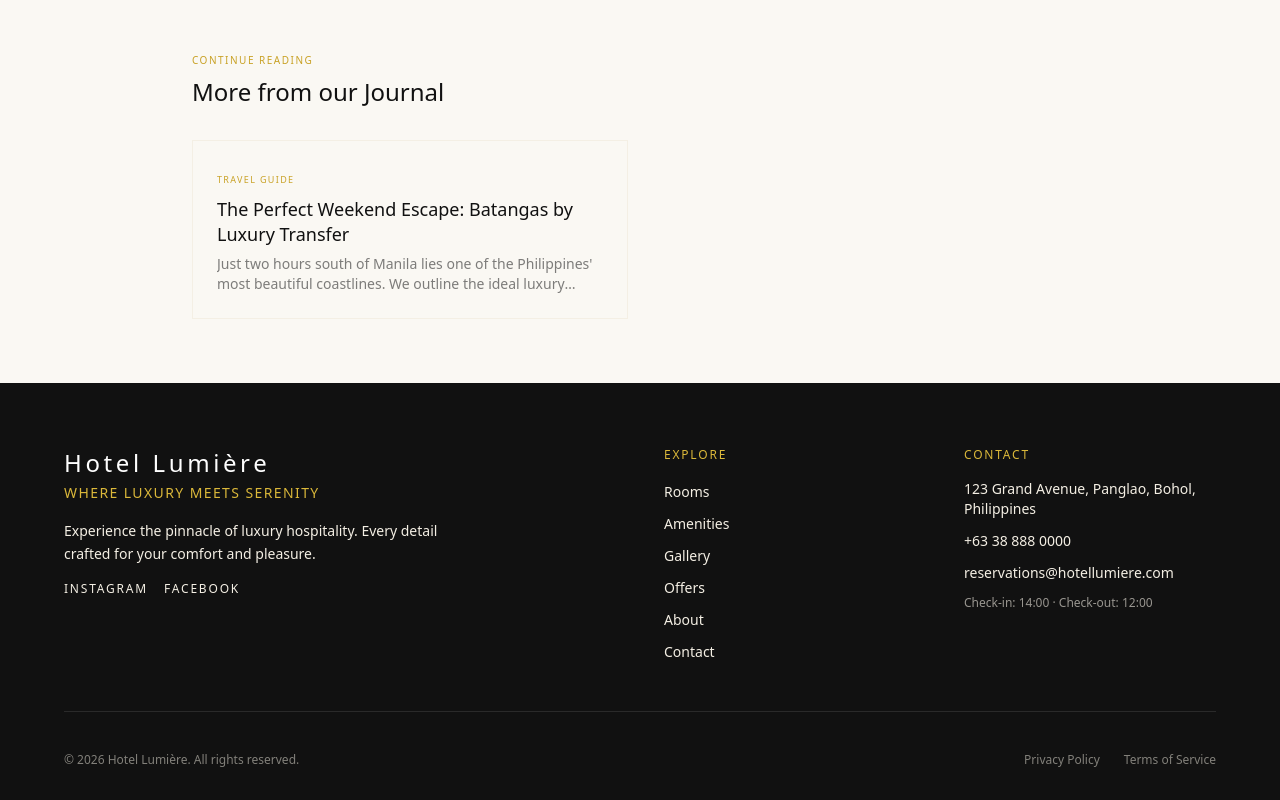
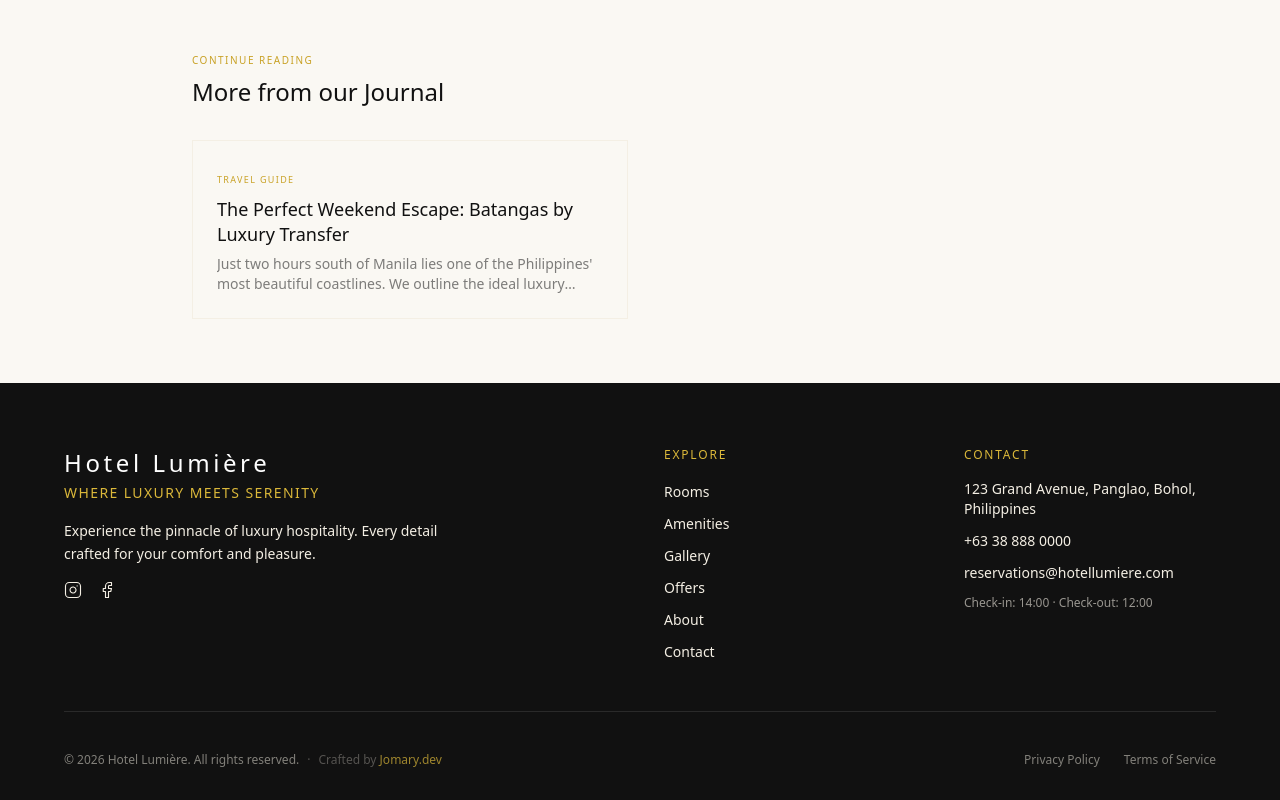
Before and after one commit to valmoresjomary10-rgb/hotel-booking-demo, a Next.js app: page /blog/ultimate-guide-to-manila-luxury in a window 1280 px wide. Shown: the part 1759-2559 px from the top of the page. Built offline with nearby package versions, Linux system fonts and the light colour scheme; no server answers.

Commit message:
feat: social icons in footer, add Jomary.dev signature

```diff
--- a/src/components/layout/Footer.tsx
+++ b/src/components/layout/Footer.tsx
@@ -26,11 +26,11 @@ export default function Footer() {
             </p>
             {/* Socials */}
             <div className="flex gap-4">
-              <a href={siteConfig.socials.instagram} aria-label="Follow us on Instagram" target="_blank" rel="noopener noreferrer" className="font-accent text-xs tracking-widest text-cream-200 hover:text-gold-400 transition-colors uppercase">
-                Instagram
+              <a href={siteConfig.socials.instagram} aria-label="Follow us on Instagram" target="_blank" rel="noopener noreferrer" className="text-cream-200 hover:text-gold-400 transition-colors">
+                <svg xmlns="http://www.w3.org/2000/svg" width="18" height="18" viewBox="0 0 24 24" fill="none" stroke="currentColor" strokeWidth="1.5" strokeLinecap="round" strokeLinejoin="round"><rect width="20" height="20" x="2" y="2" rx="5" ry="5"/><path d="M16 11.37A4 4 0 1 1 12.63 8 4 4 0 0 1 16 11.37z"/><line x1="17.5" x2="17.51" y1="6.5" y2="6.5"/></svg>
               </a>
-              <a href={siteConfig.socials.facebook} aria-label="Follow us on Facebook" target="_blank" rel="noopener noreferrer" className="font-accent text-xs tracking-widest text-cream-200 hover:text-gold-400 transition-colors uppercase">
-                Facebook
+              <a href={siteConfig.socials.facebook} aria-label="Follow us on Facebook" target="_blank" rel="noopener noreferrer" className="text-cream-200 hover:text-gold-400 transition-colors">
+                <svg xmlns="http://www.w3.org/2000/svg" width="18" height="18" viewBox="0 0 24 24" fill="none" stroke="currentColor" strokeWidth="1.5" strokeLinecap="round" strokeLinejoin="round"><path d="M18 2h-3a5 5 0 0 0-5 5v3H7v4h3v8h4v-8h3l1-4h-4V7a1 1 0 0 1 1-1h3z"/></svg>
               </a>
             </div>
           </div>
@@ -82,9 +82,15 @@ export default function Footer() {
 
         {/* Bottom */}
         <div className="flex flex-col md:flex-row items-center justify-between gap-4 pt-4">
-          <p className="font-body text-xs text-cream-200/50">
-            © {new Date().getFullYear()} {siteConfig.name}. All rights reserved.
-          </p>
+          <div className="flex flex-col md:flex-row items-center gap-2">
+            <p className="font-body text-xs text-cream-200/50">
+              © {new Date().getFullYear()} {siteConfig.name}. All rights reserved.
+            </p>
+            <span className="hidden md:block font-body text-xs text-cream-200/30">·</span>
+            <p className="font-body text-xs text-cream-200/30">
+              Crafted by <span className="text-gold-400/70 hover:text-gold-400 transition-colors">Jomary.dev</span>
+            </p>
+          </div>
           <div className="flex gap-6">
             <Link href="#" className="font-body text-xs text-cream-200/50 hover:text-gold-400 transition-colors">
               Privacy Policy
```
